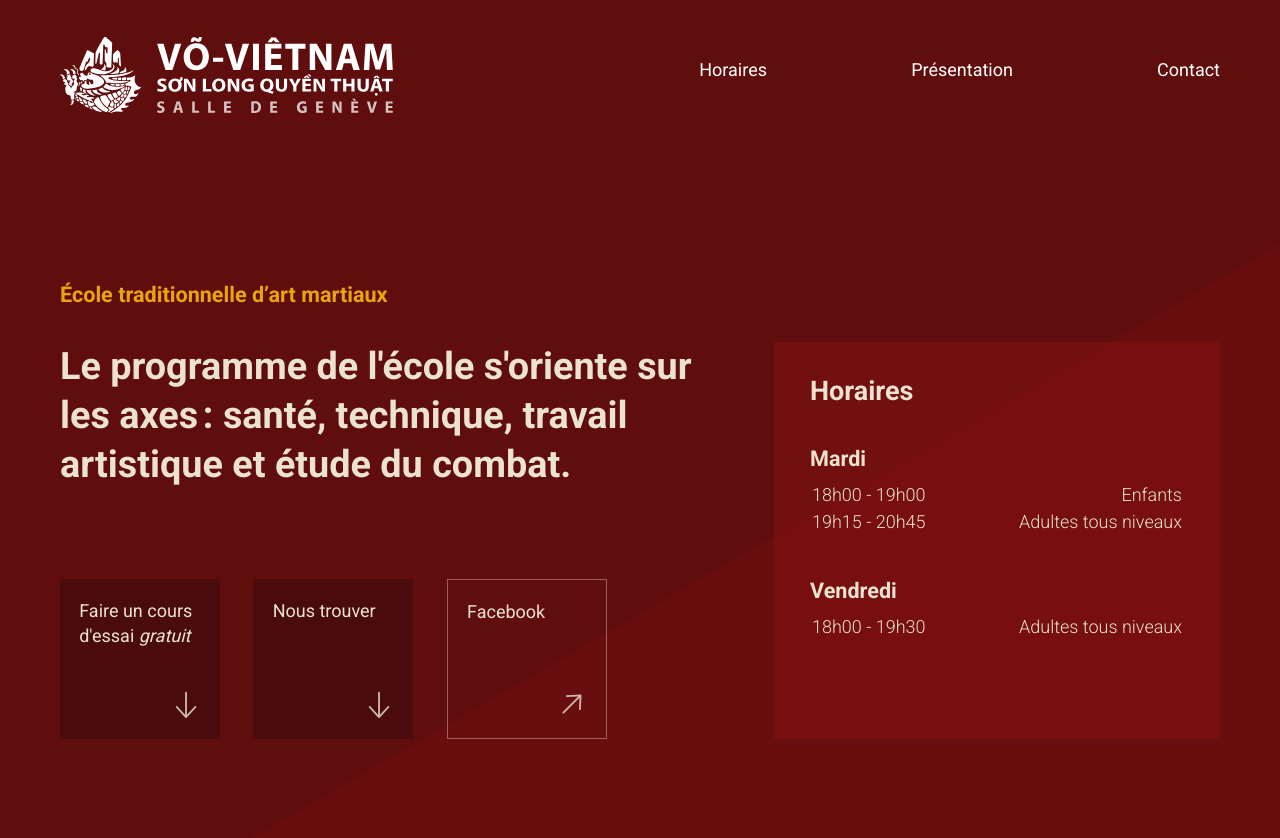
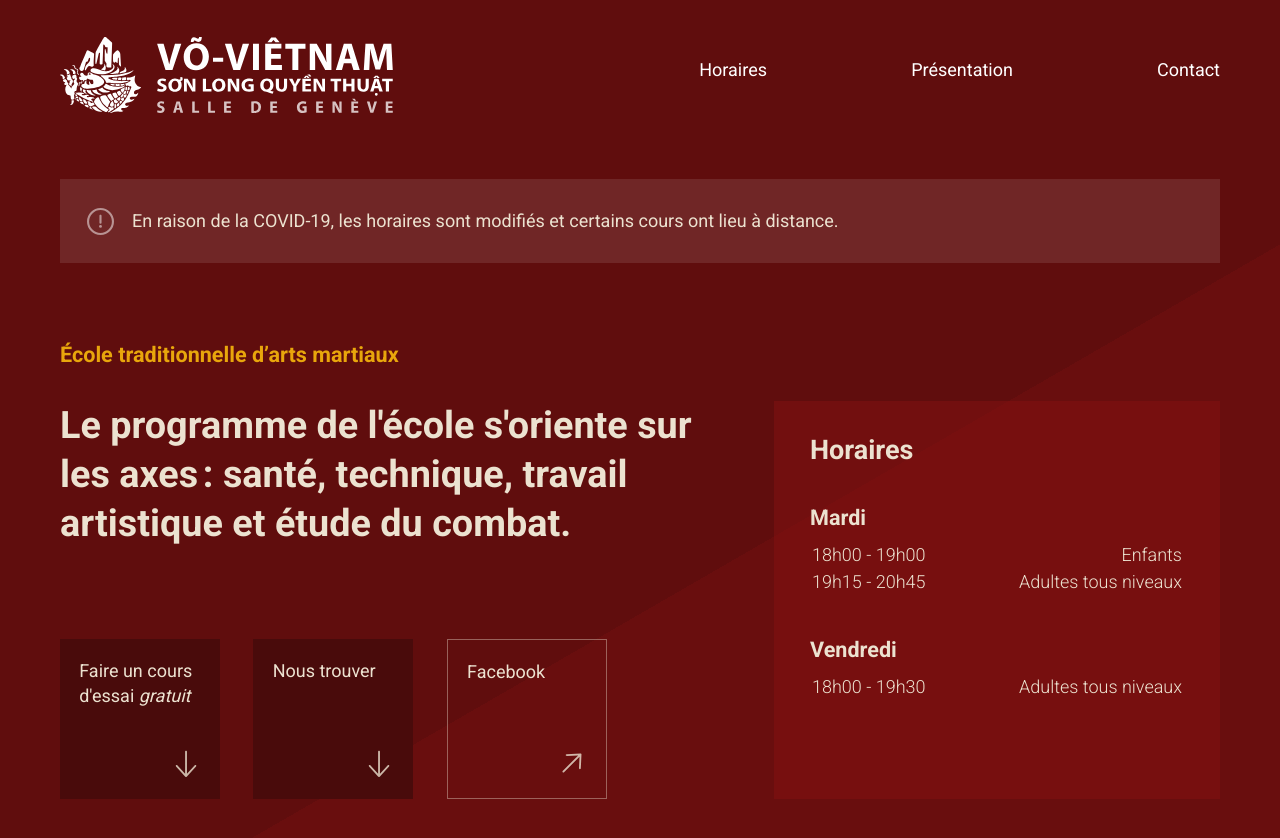
Before and after one commit to ntopulos/fivv-gva, a Jekyll site: the page built from docs/index.md, in a window 1280 px wide and 900 px high. Shown: the top 838 px of the window. Built offline with Jekyll 4.4.1, drawn with Linux system fonts in a browser that asks for light colours; some of the changed text lies outside the part shown.

Commit message:
last fixes

```diff
--- a/docs/_includes/content/presentation.md
+++ b/docs/_includes/content/presentation.md
@@ -1,3 +1,3 @@
-Le Võ repose sur six piliers: force, souplesse, équilibre, rapidité, précision et, pilier central, le mental. Chacun de ces piliers revêt la même importance, ils sont indissociables et doivent s'élever ensemble, le mental étant le gardien du temple en l'absence duquel, pratiquer revient à gesticuler sans but.
+Le Võ repose sur six piliers: force, souplesse, équilibre, rapidité, précision et- pilier central - le mental. Chacun de ces piliers revêt la même importance, ils sont indissociables et doivent s'élever ensemble, le mental étant le gardien du temple en l'absence duquel, pratiquer revient à gesticuler sans but.
 
 Pour plus d'informations sur notre école, ses salles et son histoire passionnante, rendez-vous sur le site officiel de la [Fédération Internationale de Võ-Việt-Nam](http://vo-vietnam.org/) (FIVV).
--- a/docs/index.md
+++ b/docs/index.md
@@ -3,9 +3,9 @@ layout: main
 title: Võ-Viêtnam Genève | FIVV | École Sơn Long Quyền Thuật
 description: "Salle de Genève de l'École Sơn Long Quyền Thuật, membre de la Fédération Internationale de Võ-Việt-Nam. Enseignement des arts martiaux traditionnels vietnamiens."
 header:
-  title: École traditionnelle d’art martiaux
+  title: École traditionnelle d’arts martiaux
   introduction: "Le programme de l'école s'oriente sur les axes&#8239;: santé, technique, travail artistique et étude du combat."
-# notification: "Attention en raison de la COVID, les horaires sont modifiés et les cours ont lieu à distance sur Zoom."
+notification: "En raison de la COVID-19, les horaires sont modifiés et certains cours ont lieu à distance."
 hours:
   -
     day: Mardi
```
